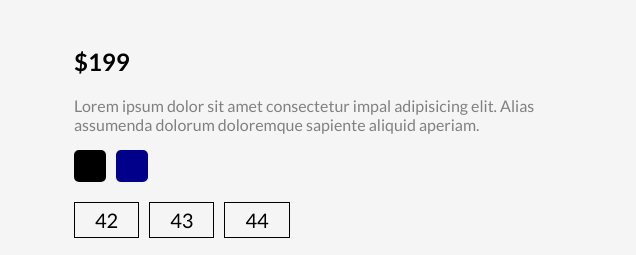
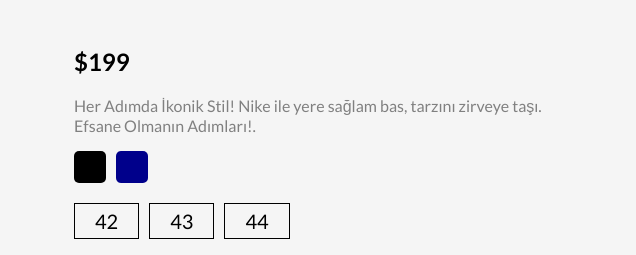
Before and after one commit to kaanst1/proje, a plain HTML site: page index.html in a window 1280 px wide. Shown: the part 1290-1545 px from the top of the page, 644-1280 px from the left. Drawn offline with Linux system fonts and the light colour scheme.

Commit message:
Update index.html

```diff
--- a/index.html
+++ b/index.html
@@ -112,9 +112,9 @@
         <div class="productDetails">
             <h1 class="productTitle" >AIR FORCE</h1>
             <h2 class="productPrice">$199</h2>
-            <p class="productDesc">Lorem ipsum dolor sit amet consectetur impal adipisicing elit. Alias assumenda
-                dolorum
-                doloremque sapiente aliquid aperiam.</p>
+            <p class="productDesc">Her Adımda İkonik Stil!
+                Nike ile yere sağlam bas, tarzını zirveye taşı.
+                Efsane Olmanın Adımları!.</p>
             <div class="colors">
                 <div class="color"></div>
                 <div class="color"></div>
```
